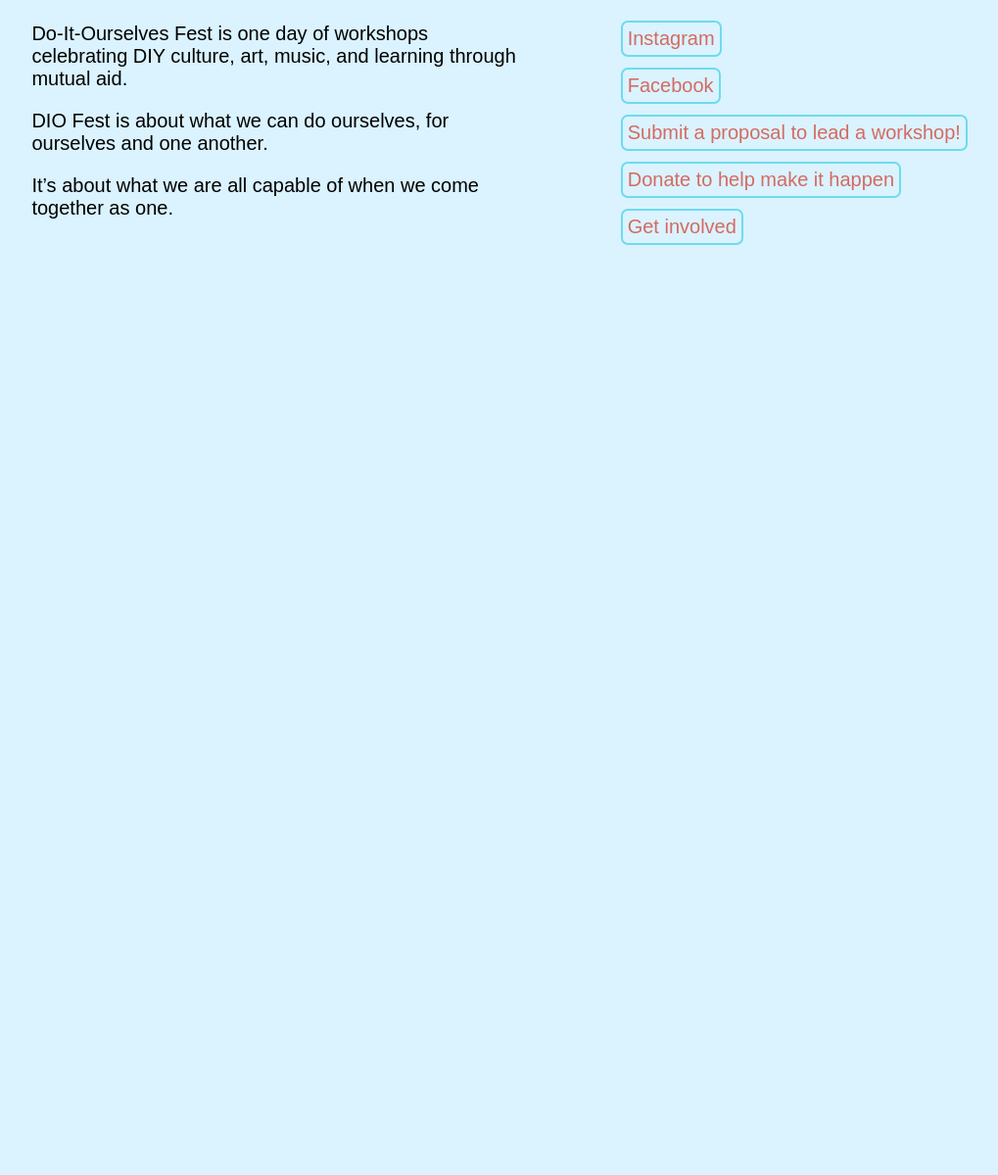
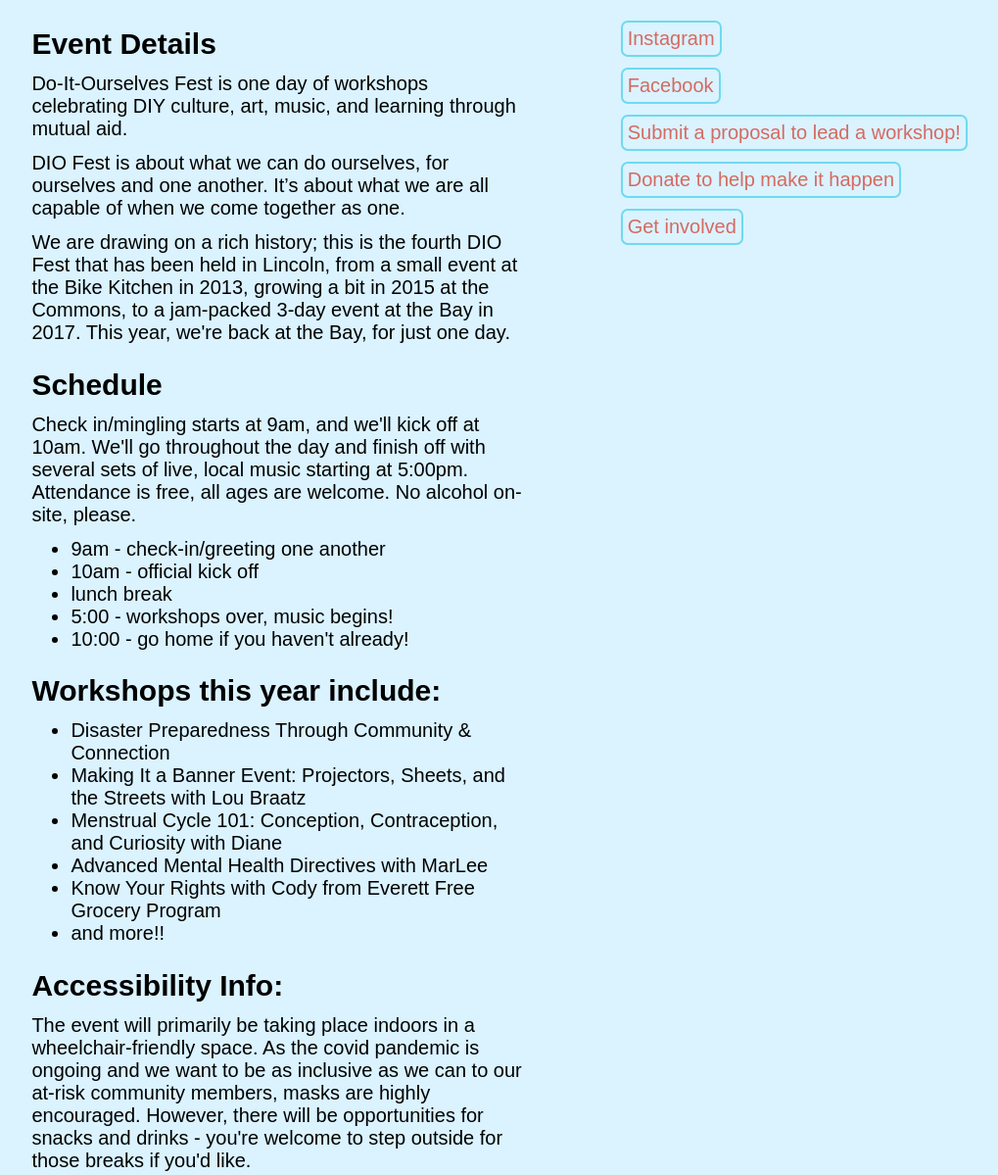
Before and after one commit to clottman/diolnk, an Eleventy site: page src/index.njk in a window 1280 px wide. Shown: the part 370-1569 px from the top of the page at 98% size, without its empty margins (102-1121 px from the left). Before the commit the page ends 800 px from the top, so only its background shows below. Built offline with nearby package versions, Linux system fonts and the light colour scheme; Eleventy itself is replaced by a stand-in of ours; files that its build step writes are made by us from their sources; a web font is replaced by a local one.

Commit message:
feat: add event details with some slight css changes

```diff
--- a/src/css/index.css
+++ b/src/css/index.css
@@ -11,6 +11,12 @@
 
 h1 {
     font-size: 34px;
+    text-align: center;
+    color: --coral;
+}
+
+h2 {
+    margin-bottom: 8px;
 }
 
 .date, .location {
@@ -36,17 +42,22 @@
     background-color: var(--gray100);
 }
 
-h1 {
-    text-align: center;
-    color: --coral;
-}
-
 .body {
     display: flex;
 }
 .body div {
     max-width: 50%;
     width: 50%;
+}
+
+.details p {
+    margin-top: 12px;
+    margin-bottom: 12px;
+}
+
+.details ul {
+    margin-top: 12px;
+    margin-bottom: 12px;
 }
 
 .links {
--- a/src/index.njk
+++ b/src/index.njk
@@ -4,18 +4,48 @@
 
 <header>
     <img src="/img/logo-with-words.png" alt="a mess of hands holding tools, protest signs, and art supplies surrounded by the words DIO Fest 2022" width="200" />
-<h1>Do-It-Ourselves Fest LNK</h1>
-<p class="date">October 8, 2022</p>
-<p class="location">The Bay, Lincoln Nebraska</p>
+    <h1>Do-It-Ourselves Fest LNK</h1>
+    <p class="date">October 8, 2022</p>
+    <p class="location">The Bay, Lincoln Nebraska</p>
 </header>
 
 <div class="body">
-    <div>
+    <div class="details">
+        <h2>Event Details</h2>
         <p>Do-It-Ourselves Fest is one day of workshops celebrating DIY culture, art, music, and learning through mutual aid.</p>
+        <p>DIO Fest is about what we can do ourselves, for ourselves and one another. It’s about what we are all capable of when we come together as one.</p>
+        <p>
+            We are drawing on a rich history; this is the fourth DIO Fest that has been held in Lincoln, from a small event at the Bike Kitchen in 2013, growing a bit in 2015 at the Commons, to a jam-packed 3-day event at the Bay in 2017.
+            This year, we're back at the Bay, for just one day.
+        </p>
 
-        <p>DIO Fest is about what we can do ourselves, for ourselves and one another.</p>
+        <h2>Schedule</h2>
+        <p>
+            Check in/mingling starts at 9am, and we'll kick off at 10am. We'll go throughout the day and finish off with several sets of live, local music starting at 5:00pm.
+            Attendance is free, all ages are welcome. No alcohol on-site, please.
+        </p>
+        <ul>
+            <li>9am - check-in/greeting one another</li>
+            <li>10am - official kick off</li>
+            <li>lunch break</li>
+            <li>5:00 - workshops over, music begins!</li>
+            <li>10:00 - go home if you haven't already!</li>
+        </ul>
 
-        <p>It’s about what we are all capable of when we come together as one.</p>
+        <h2>Workshops this year include:</h2>
+        <ul>
+            <li>Disaster Preparedness Through Community & Connection</li>
+            <li>Making It a Banner Event: Projectors, Sheets, and the Streets with Lou Braatz</li>
+            <li>Menstrual Cycle 101: Conception, Contraception, and Curiosity with Diane</li>
+            <li>Advanced Mental Health Directives with MarLee</li>
+            <li>Know Your Rights with Cody from Everett Free Grocery Program</li>
+            <li>and more!!</li>
+        </ul>
+
+        <h2>Accessibility Info:</h2>
+        <p>
+            The event will primarily be taking place indoors in a wheelchair-friendly space. As the covid pandemic is ongoing and we want to be as inclusive as we can to our at-risk community members, masks are highly encouraged. However, there will be opportunities for snacks and drinks - you're welcome to step outside for those breaks if you'd like.
+        </p>
     </div>
     <div class="links-container">
         <ul class="links">
```
